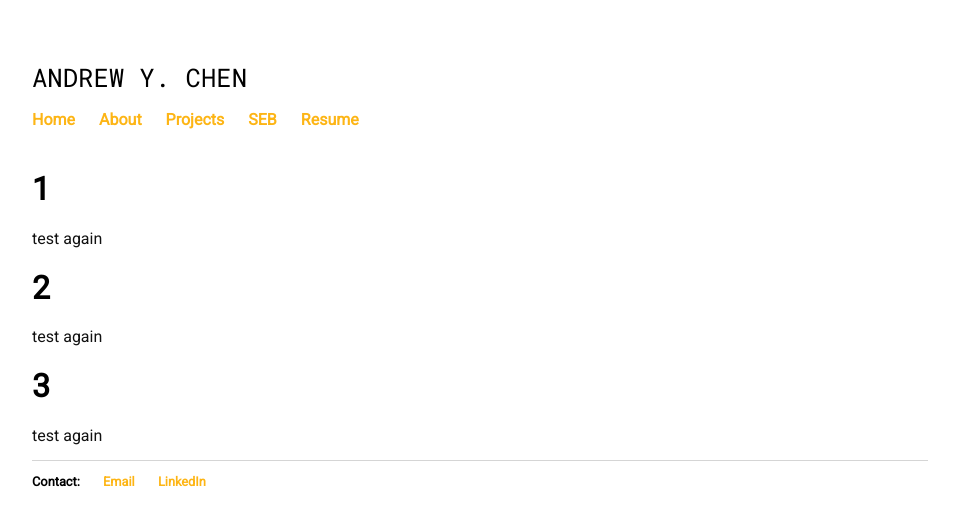
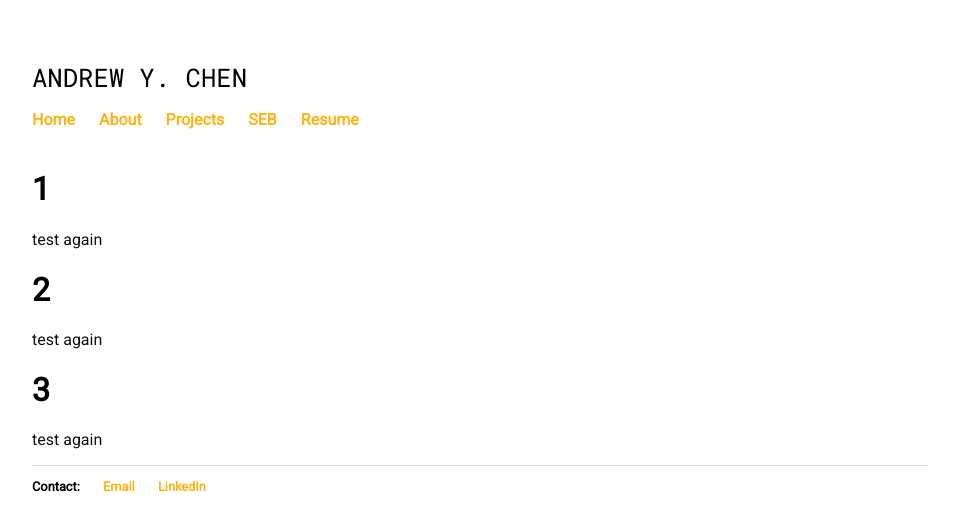
Before and after one commit to carbonheliumnitrogen/carbonheliumnitrogen.github.io, a Jekyll site: the page built from projects.html, in a window 1280 px wide. Shown: the top 531 px of the page, without its empty margins (160-1119 px from the left). Built offline with Jekyll 4.4.1, drawn with Linux system fonts in a browser that asks for light colours.

Commit message:
Update main.css

```diff
--- a/css/main.css
+++ b/css/main.css
@@ -48,7 +48,7 @@ h3 {
 p {
     font-size: 1em;
     font-family:'Roboto', 'Sans-Serif';
-    line-height: 1.1em;
+    line-height: 1.2em;
     color: #111;
     text-align: justify;
 
```
